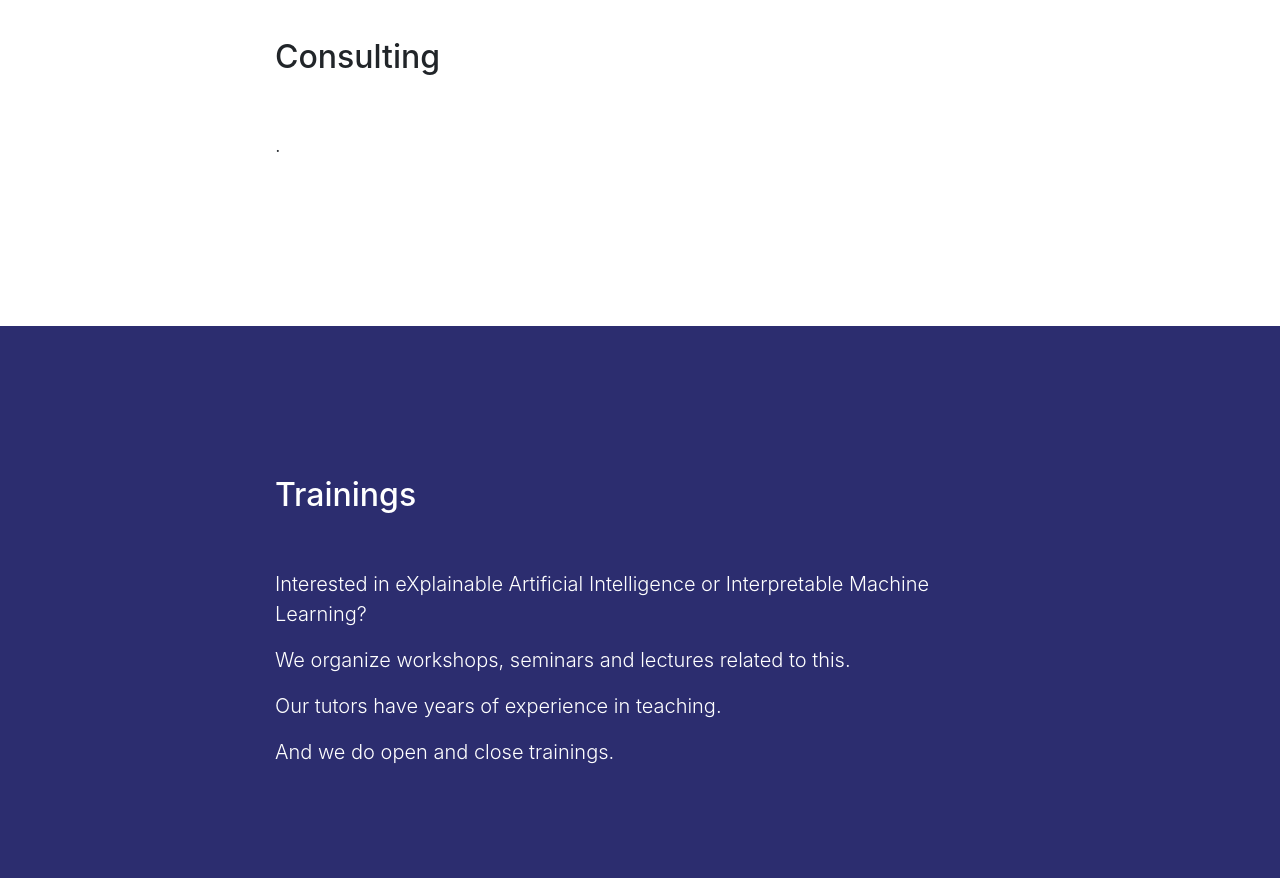
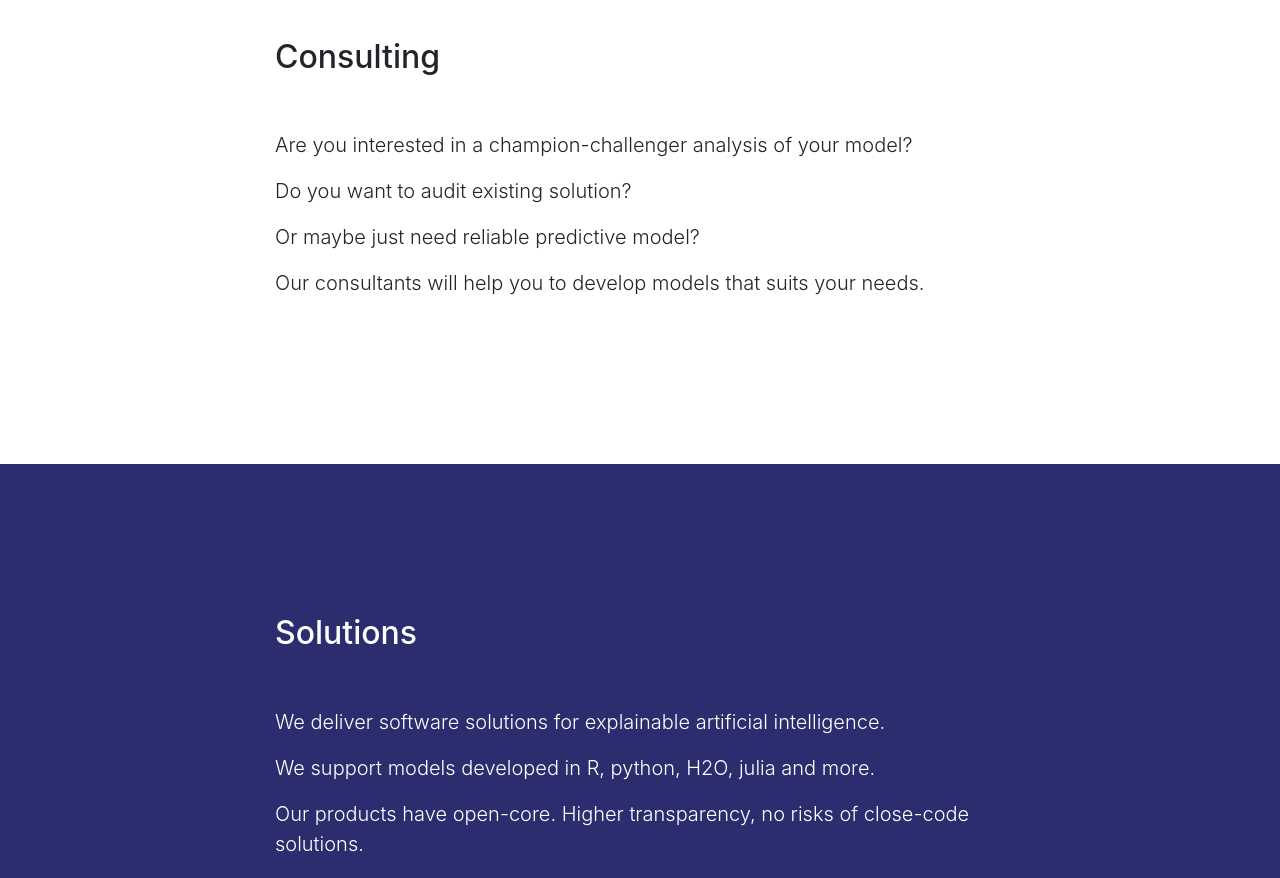
Before and after one commit to datadonuts/datadonuts.github.io, a website with bundled scripts: page index.html in a window 1280 px wide. Shown: the part 1860-2738 px from the top of the page. Built offline with nearby package versions, Linux system fonts and the light colour scheme.

Commit message:
free small changes

```diff
--- a/index.html
+++ b/index.html
@@ -109,7 +109,10 @@
         <div class="col-lg-8 mx-auto">
           <h2>Consulting</h2>
           <p class="lead">&nbsp; </p>
-          <p class="lead">.</p>
+          <p class="lead">Are you interested in a champion-challenger analysis of your model?  </p>
+          <p class="lead">Do you want to audit existing solution? </p>
+          <p class="lead">Or maybe just need reliable predictive model?</p>
+          <p class="lead">Our consultants will help you to develop models that suits your needs. </p>
         </div>
       </div>
     </div>
@@ -119,12 +122,11 @@
     <div class="container">
       <div class="row">
         <div class="col-lg-8 mx-auto">
-          <h2>Trainings</h2>
+          <h2>Solutions</h2>
           <p class="lead">&nbsp; </p>
-          <p class="lead">Interested in eXplainable Artificial Intelligence or Interpretable Machine Learning? </p>
-          <p class="lead">We organize workshops, seminars and lectures related to this. </p>
-          <p class="lead">Our tutors have years of experience in teaching. </p>
-          <p class="lead">And we do open and close trainings.</p>
+          <p class="lead">We deliver software solutions for explainable artificial intelligence. </p>
+          <p class="lead">We support models developed in R, python, H2O, julia and more. </p>
+          <p class="lead">Our products have open-core. Higher transparency, no risks of close-code solutions. </p>
         </div>
       </div>
     </div>
```
